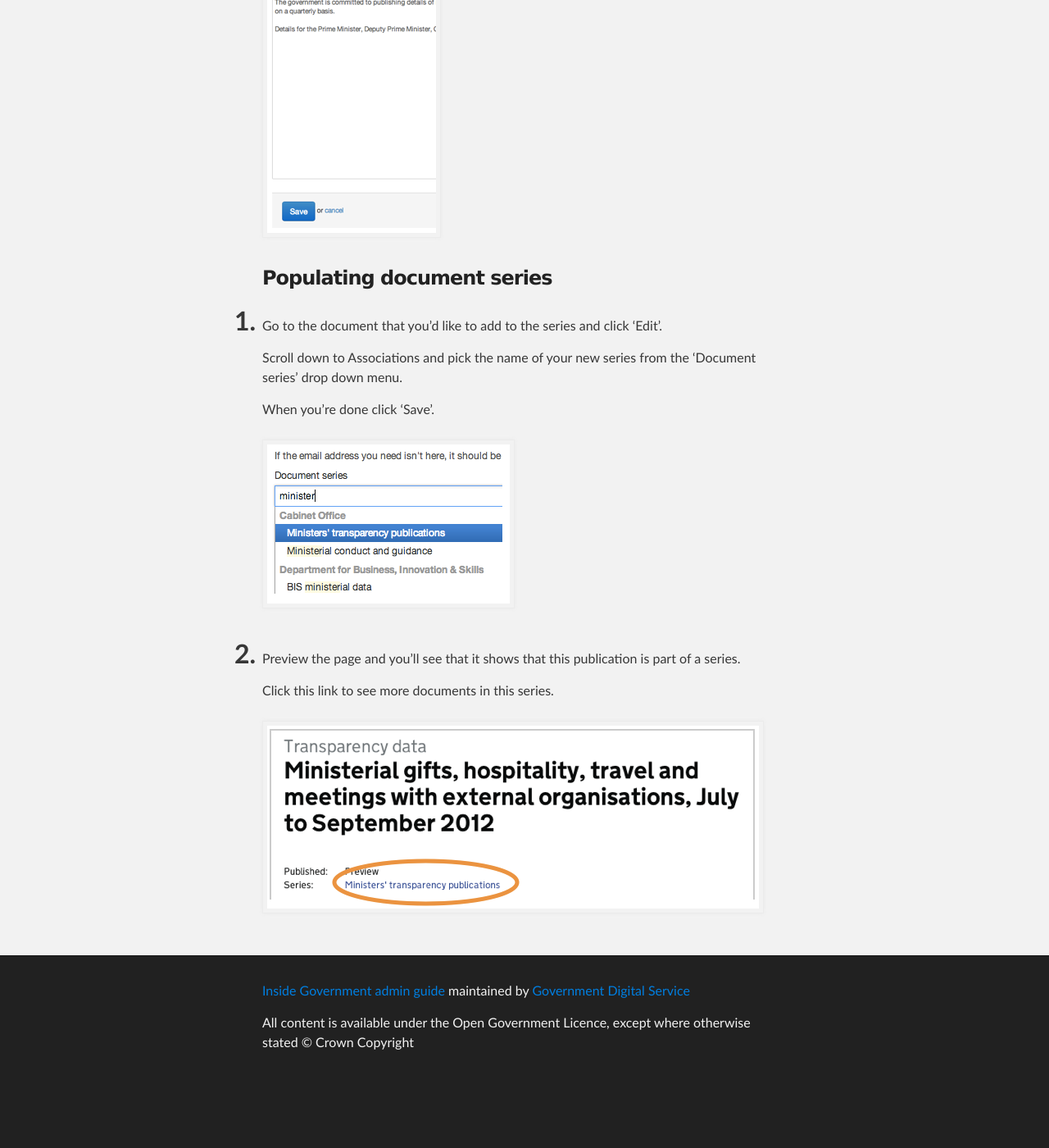
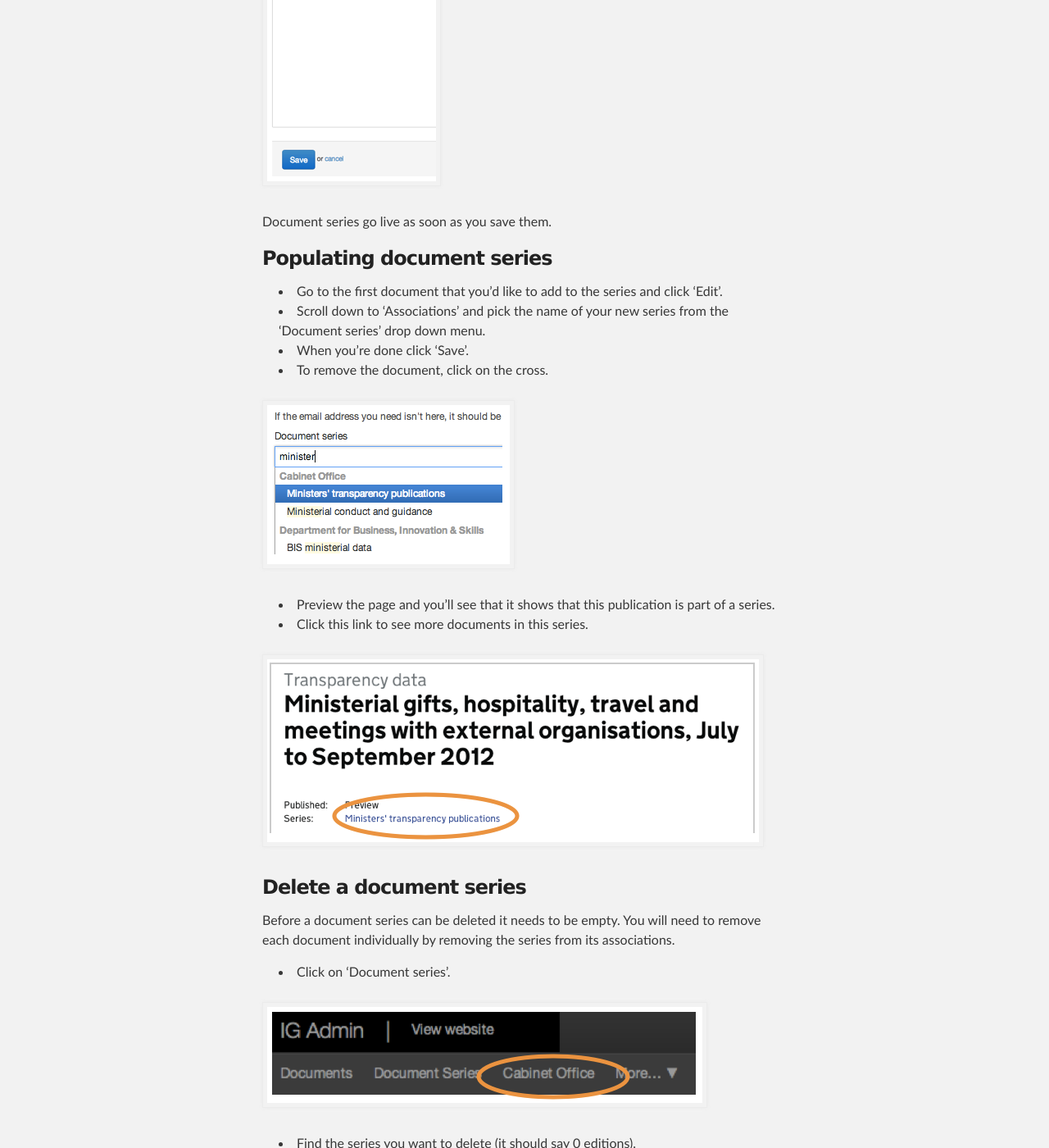
Before and after one commit to alphagov/inside-government-admin-guide, a Jekyll site: the page built from organisations-groups/document-series.md, in a window 1280 px wide and 1400 px high, scrolled down 1163 px. Shown: the whole window at 82% size. Built offline with Jekyll 4.4.1, drawn with Linux system fonts in a browser that asks for light colours; before the commit the page ends 2481 px from its top, so only the background shows below that; some of the changed text lies outside the part shown.

Commit message:
Added detail on new navigation and deleting series.

```diff
--- a/organisations-groups/document-series.md
+++ b/organisations-groups/document-series.md
@@ -5,7 +5,7 @@
 
 ## Document series - create and populate, or delete
 
-You can group related documents together by putting them into document series. There are 2 stages to this.
+You can group related documents together by putting them into document series. There are 2 stages to this - creating the series and then populating it.
 
 ### Create a new document series
 
@@ -20,22 +20,32 @@
 
 * Give your series a title and description and click ‘Save’.
 
-Any changes made to these pages will go live as soon as you save them. So double check everything before you save it.
+![Document series 4](document-series-4.png)
 
-![Document series 4](document-series-4.png)
+Document series go live as soon as you save them.
 
 ### Populating document series
 
-3. Go to the document that you’d like to add to the series and click ‘Edit’.
+* Go to the first document that you’d like to add to the series and click ‘Edit’.
+* Scroll down to 'Associations' and pick the name of your new series from the ‘Document series’ drop down menu.
+* When you’re done click ‘Save’.
+* To remove the document, click on the cross.
 
-	Scroll down to Associations and pick the name of your new series from the ‘Document series’ drop down menu.
+![Document series 5](document-series-5.png)
 
-	When you’re done click ‘Save’.
+* Preview the page and you’ll see that it shows that this publication is part of a series.
+* Click this link to see more documents in this series.
 
-	![Document series 5](document-series-5.png)
+![Document series 6](document-series-6.png)
 
-4. Preview the page and you’ll see that it shows that this publication is part of a series.
+### Delete a document series
 
-	Click this link to see more documents in this series.
+Before a document series can be deleted it needs to be empty. You will need to remove each document individually by removing the series from its associations.
 
-	![Document series 6](document-series-6.png)
+* Click on ‘Document series’.
+
+![Document series 1](document-series-1.png)
+
+* Find the series you want to delete (it should say 0 editions).
+* Click on the name to edit it.
+* Click the red 'Delete' button.
```
